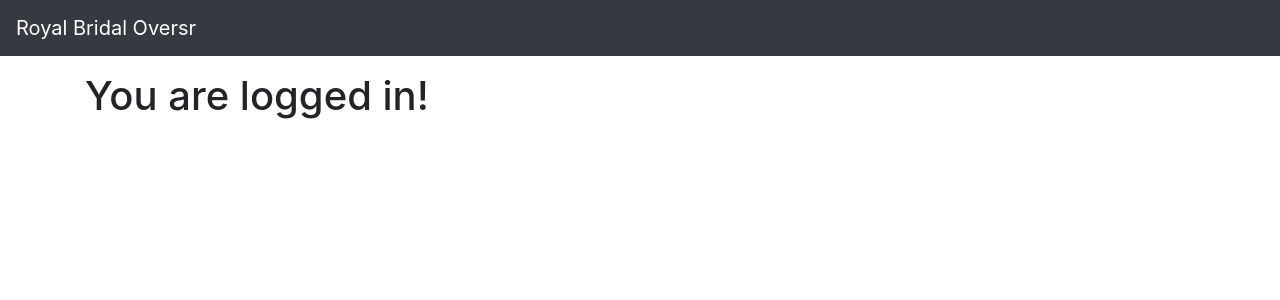
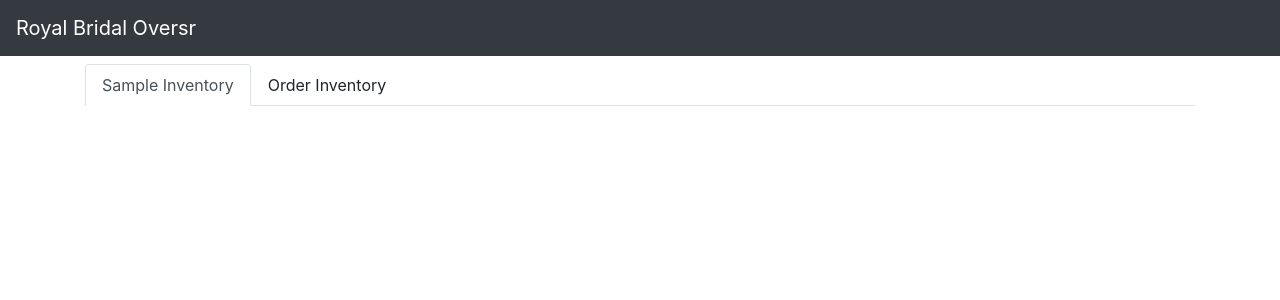
Before and after one commit to oleg3790/Oversr, a React (Create React App) app in the folder src/Oversr/ClientApp/: page / in a window 1280 px wide. Shown: the top 300 px of the page. Built offline with nearby package versions, Linux system fonts and the light colour scheme; no server answers; sample sign-in values are in the browser's storage.

Commit message:
Add Inventory component and tab logic

```diff
--- /dev/null
+++ b/src/Oversr/ClientApp/src/commons/NavigationTabs.js
@@ -0,0 +1,13 @@
+import React from 'react';
+
+export default function NavigationTabs(props) {
+    return (
+        <ul className="nav nav-tabs">
+            {props.navItems.map(x =>
+                    <li key={x.id} data-id={x.id} className="nav-item" onClick={props.onSelectionChange}>
+                        <span className={x.selected ? "nav-link active" : "nav-link"}>{x.value}</span>
+                    </li>
+                )}
+        </ul>
+    );
+}
--- /dev/null
+++ b/src/Oversr/ClientApp/src/commons/ObjectAssignmentHelpers.js
@@ -0,0 +1,15 @@
+export const ObjectAssignmentHelpers = {
+    changeSelectionById
+}
+
+function changeSelectionById(obj, id) {
+    const newObj = unsetSelection(obj);
+    newObj.find(x => x.id == id).selected = true;
+    return newObj;
+}
+
+function unsetSelection(obj) {
+    return obj.map(x =>
+        ({ ...x, selected: false })
+    );
+}
--- a/src/Oversr/ClientApp/src/components/Home.js
+++ b/src/Oversr/ClientApp/src/components/Home.js
@@ -1,12 +1,11 @@
 import React, { Component } from 'react';
+import Inventory from './Inventory';
 
 export class Home extends Component {
-    displayName = Home.name
-
     render() {
         return (
             <div>
-                <h1 className="mt-3">You are logged in!</h1>
+                <Inventory/>
             </div>
         );
     }
--- /dev/null
+++ b/src/Oversr/ClientApp/src/components/Inventory.js
@@ -0,0 +1,38 @@
+import React, { Component } from 'react';
+import NavigationTabs from '../commons/NavigationTabs';
+import { ObjectAssignmentHelpers } from '../commons/ObjectAssignmentHelpers';
+
+export default class Inventory extends Component {
+    constructor(props) {
+        super(props);
+        this.handleTabSelectionChange = this.handleTabSelectionChange.bind(this);
+        this.state = {
+            types: [
+                {
+                    id: 0,
+                    value: 'Sample Inventory',
+                    selected: true
+                },
+                {
+                    id: 1,
+                    value: 'Order Inventory',
+                    selected: false
+                }
+            ]
+        }
+    }
+
+    handleTabSelectionChange(e) {
+        const id = e.currentTarget.dataset.id;
+        const changedObj = ObjectAssignmentHelpers.changeSelectionById(this.state.types, id);
+        this.setState({ types: changedObj });
+    }
+
+    render() {
+        return (
+            <div className="mt-2">
+                <NavigationTabs navItems={this.state.types} onSelectionChange={this.handleTabSelectionChange}/>
+            </div>
+        );
+    }
+}
--- a/src/Oversr/ClientApp/src/styles/App.css
+++ b/src/Oversr/ClientApp/src/styles/App.css
@@ -1,3 +1,8 @@
+/*** bootstrap related ***/
+.nav-link {
+    cursor: pointer;
+}
+
 /*** specific ***/
 #login-head {
     font-size: 2.5rem;
```
Also changed, not shown: 2 other files (tests, documents, lock files or other folders).
